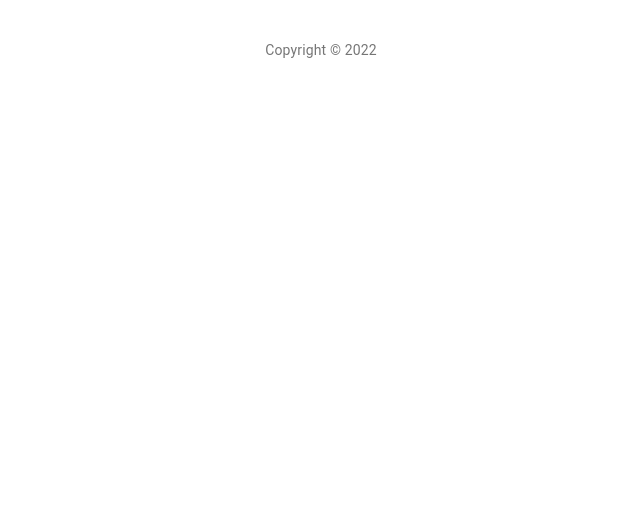
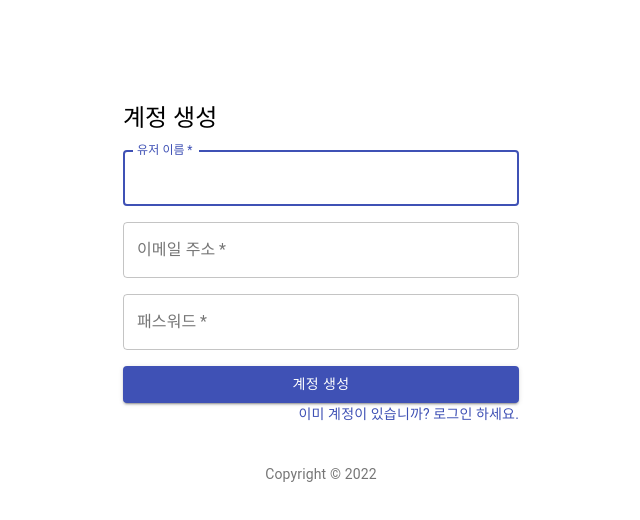
Before and after one commit to skarbgud/react-springboot-jpa, a React (Create React App) app in the folder react-workspace/todo-react-app/: page /signup in a window 1280 px wide. Before the commit this address had no page. Shown: the top 520 px of the page, without its empty margins (319-959 px from the left). Built offline with nearby package versions, Linux system fonts and the light colour scheme.

Commit message:
[FE] 회원가입 구현

```diff
--- a/react-workspace/todo-react-app/src/AppRoute.js
+++ b/react-workspace/todo-react-app/src/AppRoute.js
@@ -5,6 +5,7 @@
 import { BrowserRouter as Router, Routes, Route } from 'react-router-dom';
 import Box from '@material-ui/core/Box';
 import Typography from '@material-ui/core/Typography';
+import SignUp from './SignUp';
 
 function Copyright() {
   return (
@@ -22,6 +23,7 @@
           <div>
             <Routes>
               <Route path="/login" element={<Login />}/>
+              <Route path="/signup" element={<SignUp />}/>
               <Route path="/" element={<App />}/>
             </Routes>
           </div>
--- a/react-workspace/todo-react-app/src/Login.js
+++ b/react-workspace/todo-react-app/src/Login.js
@@ -4,7 +4,7 @@
 import TextField from "@material-ui/core/TextField";
 import Grid from "@material-ui/core/Grid";
 import Typography from "@material-ui/core/Typography";
-import { Container } from "@material-ui/core";
+import { Link, Container } from "@material-ui/core";
 
 class Login extends React.Component {
   constructor(props) {
@@ -68,6 +68,11 @@
                 로그인
               </Button>
             </Grid>
+            <Grid item xs={12}>
+              <Link href="/signup" variant="body2">
+                <Grid item>계정이 없습니까? 여기서 가입 하세요.</Grid>
+              </Link>
+            </Grid>
           </Grid>
         </form>
       </Container>
--- /dev/null
+++ b/react-workspace/todo-react-app/src/SignUp.js
@@ -0,0 +1,102 @@
+import React from 'react';
+import {
+  Button,
+  TextField,
+  Link,
+  Grid,
+  Container,
+  Typography,
+} from '@material-ui/core';
+import { signup } from './service/ApiService';
+
+class SignUp extends React.Component {
+  constructor(props) {
+    super(props);
+    this.handleSubmit = this.handleSubmit.bind(this);
+  }
+
+  handleSubmit(event) {
+    event.preventDefault();
+    // 오브젝트에서 form에 저장된 데이터를 맵의 형태로 바꿔줌.
+    const data = new FormData(event.target);
+    const username = data.get('username');
+    const email = data.get('email');
+    const password = data.get('password');
+    signup({ email: email, username: username, password: password }).then(
+      (response) => {
+        // 계정 생성 성공 시 login페이지로 리다이렉트
+        window.location.href = '/login';
+      },
+    );
+  }
+
+  render() {
+    return (
+      <Container component="main" maxWidth="xs" style={{ marginTop: '8%' }}>
+        <form noValidate onSubmit={this.handleSubmit}>
+          <Grid container spacing={2}>
+            <Grid item xs={12}>
+              <Typography component="h1" variant="h5">
+                계정 생성
+              </Typography>
+            </Grid>
+            <Grid item xs={12}>
+              <TextField
+                autoComplete="fname"
+                name="username"
+                variant="outlined"
+                required
+                fullWidth
+                id="username"
+                label="유저 이름"
+                autoFocus
+              />
+            </Grid>
+            <Grid item xs={12}>
+              <TextField
+                variant="outlined"
+                required
+                fullWidth
+                id="email"
+                label="이메일 주소"
+                name="email"
+                autoComplete="email"
+              />
+            </Grid>
+            <Grid item xs={12}>
+              <TextField
+                variant="outlined"
+                required
+                fullWidth
+                name="password"
+                label="패스워드"
+                type="password"
+                id="password"
+                autoComplete="current-password"
+              />
+            </Grid>
+            <Grid item xs={12}>
+              <Button
+                type="submit"
+                fullWidth
+                variant="contained"
+                color="primary"
+              >
+                계정 생성
+              </Button>
+            </Grid>
+          </Grid>
+          <Grid container justify="flex-end">
+            <Grid item>
+              <Link href="/login" variant="body2">
+                이미 계정이 있습니까? 로그인 하세요.
+              </Link>
+            </Grid>
+          </Grid>
+        </form>
+      </Container>
+    );
+  }
+}
+
+export default SignUp;
--- a/react-workspace/todo-react-app/src/service/ApiService.js
+++ b/react-workspace/todo-react-app/src/service/ApiService.js
@@ -54,3 +54,7 @@
   localStorage.setItem(ACCESS_TOKEN, null);
   window.location.href = "/login";
 }
+
+export function signup(userDTO) {
+  return call("/auth/signup", "POST", userDTO);
+}
```
